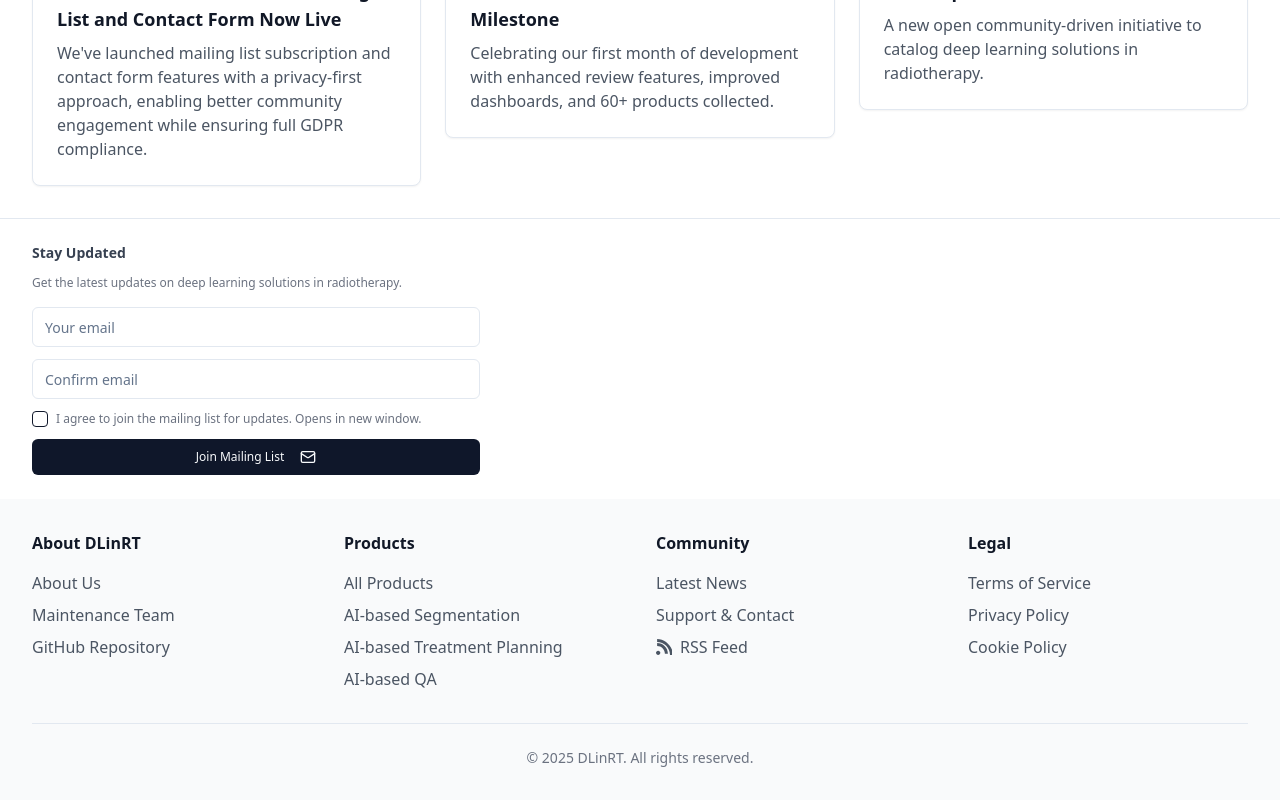
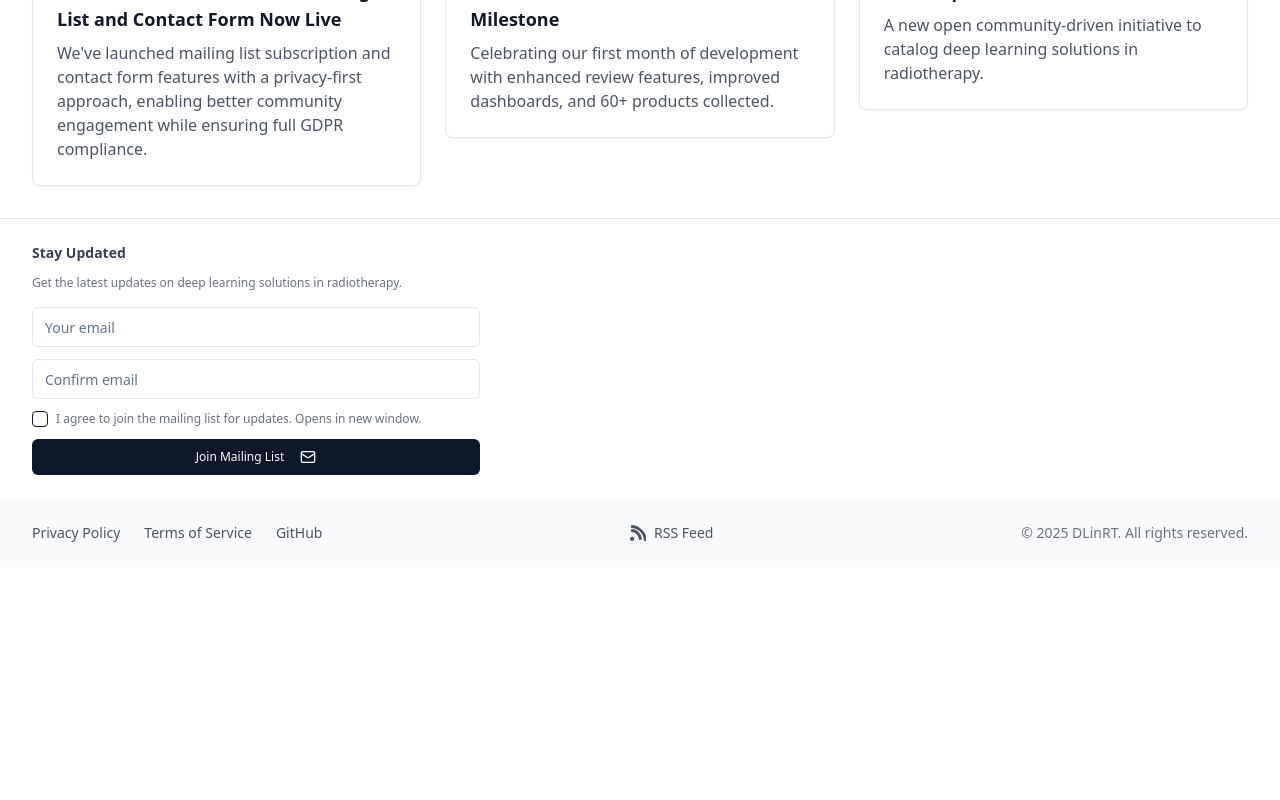
Before and after one commit to DLinRT-eu/website, a React (Vite) app: page /news in a window 1280 px wide. Shown: the part 320-1120 px from the top of the page. After the commit the page ends 920 px from the top, so only its background shows below. Built offline with nearby package versions, Linux system fonts and the light colour scheme.

Commit message:
Refactor: Minimize footer and streamline layout
- Remove redundant navigation links.
- Keep mailing list signup, RSS feed, and essential legal links.
- Switch to a single-row layout.

```diff
--- a/src/components/Footer.tsx
+++ b/src/components/Footer.tsx
@@ -1,3 +1,4 @@
+
 import React from 'react';
 import { Link } from 'react-router-dom';
 import MailingListSignupCompact from './MailingListSignupCompact';
@@ -14,106 +15,33 @@ const Footer = () => {
         </div>
       </div>
 
-      <div className="max-w-7xl mx-auto px-4 md:px-8 py-8">
-        <div className="grid grid-cols-1 md:grid-cols-4 gap-8">
-          <div>
-            <h3 className="font-semibold text-gray-900 mb-4">About DLinRT</h3>
-            <ul className="space-y-2">
-              <li>
-                <Link to="/about" className="text-gray-600 hover:text-[#00A6D6] transition-colors duration-200">
-                  About Us
+      <div className="max-w-7xl mx-auto px-4 md:px-8 py-6">
+        <div className="flex flex-col md:flex-row items-center justify-between gap-4">
+          <div className="flex items-center gap-6 text-sm">
+            <Link to="/privacy" className="text-gray-600 hover:text-[#00A6D6] transition-colors duration-200">
+              Privacy Policy
             </Link>
-              </li>
-              <li>
-                <Link to="/maintenance-team" className="text-gray-600 hover:text-[#00A6D6] transition-colors duration-200">
-                  Maintenance Team
+            <Link to="/terms" className="text-gray-600 hover:text-[#00A6D6] transition-colors duration-200">
+              Terms of Service
             </Link>
-              </li>
-              <li>
             <a href="https://github.com/DLinRT-eu/website" target="_blank" rel="noopener noreferrer" className="text-gray-600 hover:text-[#00A6D6] transition-colors duration-200">
-                  GitHub Repository
+              GitHub
             </a>
-              </li>
-            </ul>
           </div>
 
-          <div>
-            <h3 className="font-semibold text-gray-900 mb-4">Products</h3>
-            <ul className="space-y-2">
-              <li>
-                <Link to="/products" className="text-gray-600 hover:text-[#00A6D6] transition-colors duration-200">
-                  All Products
-                </Link>
-              </li>
-              <li>
-                <Link to="/products?category=AI-based Segmentation" className="text-gray-600 hover:text-[#00A6D6] transition-colors duration-200">
-                  AI-based Segmentation
-                </Link>
-              </li>
-              <li>
-                <Link to="/products?category=AI-based Treatment Planning" className="text-gray-600 hover:text-[#00A6D6] transition-colors duration-200">
-                  AI-based Treatment Planning
-                </Link>
-              </li>
-              <li>
-                <Link to="/products?category=AI-based QA" className="text-gray-600 hover:text-[#00A6D6] transition-colors duration-200">
-                  AI-based QA
-                </Link>
-              </li>
-            </ul>
-          </div>
-
-          <div>
-            <h3 className="font-semibold text-gray-900 mb-4">Community</h3>
-            <ul className="space-y-2">
-              <li>
-                <Link to="/news" className="text-gray-600 hover:text-[#00A6D6] transition-colors duration-200">
-                  Latest News
-                </Link>
-              </li>
-              <li>
-                <Link to="/support" className="text-gray-600 hover:text-[#00A6D6] transition-colors duration-200">
-                  Support & Contact
-                </Link>
-              </li>
-              <li>
+          <div className="flex items-center">
             <a
               href={rssUrl}
               target="_blank"
               rel="noopener noreferrer"
-                  className="text-gray-600 hover:text-[#00A6D6] transition-colors duration-200 flex items-center gap-2"
+              className="text-gray-600 hover:text-[#00A6D6] transition-colors duration-200 flex items-center gap-2 text-sm"
             >
               <RSSIcon className="h-4 w-4" />
               RSS Feed
             </a>
-              </li>
-            </ul>
           </div>
 
-          <div>
-            <h3 className="font-semibold text-gray-900 mb-4">Legal</h3>
-            <ul className="space-y-2">
-              <li>
-                <Link to="/terms" className="text-gray-600 hover:text-[#00A6D6] transition-colors duration-200">
-                  Terms of Service
-                </Link>
-              </li>
-              <li>
-                <Link to="/privacy" className="text-gray-600 hover:text-[#00A6D6] transition-colors duration-200">
-                  Privacy Policy
-                </Link>
-              </li>
-              <li>
-                <Link to="/cookies" className="text-gray-600 hover:text-[#00A6D6] transition-colors duration-200">
-                  Cookie Policy
-                </Link>
-              </li>
-            </ul>
-          </div>
-        </div>
-
-        <div className="border-t pt-6 mt-8">
-          <p className="text-gray-500 text-sm text-center">
+          <p className="text-gray-500 text-sm">
             &copy; {new Date().getFullYear()} DLinRT. All rights reserved.
           </p>
         </div>
```
Lines whose indentation alone changed are shown as unchanged.
